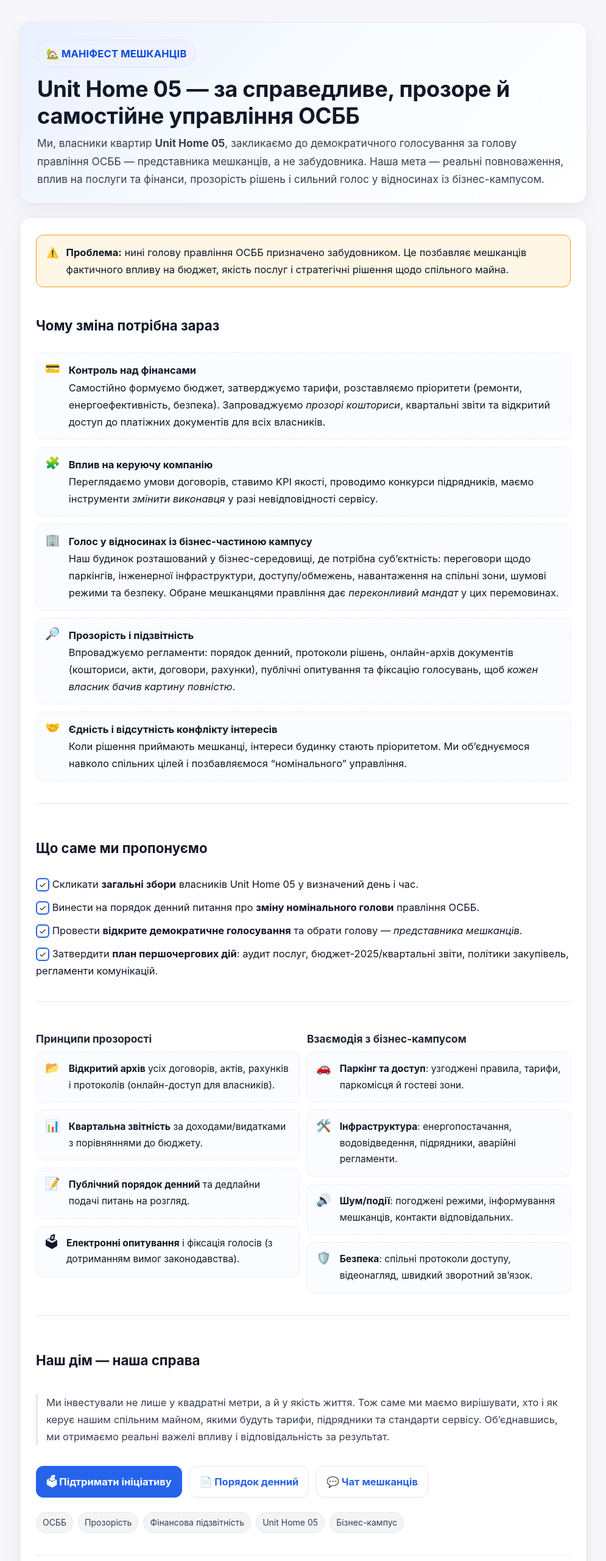
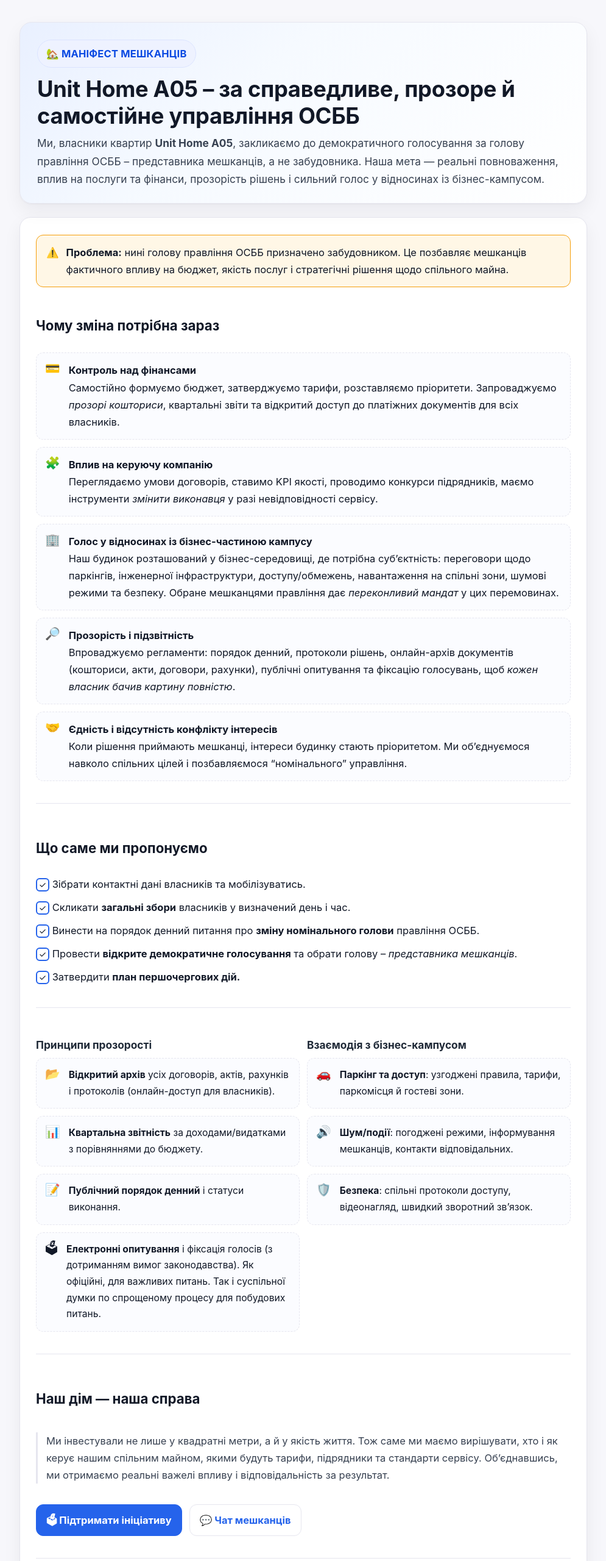
Before and after one commit to rtmlzrk/unit05, a plain HTML site: page index.html in a window 1280 px wide. Shown: the top 2560 px of the page at 61% size, without its empty margins (142-1137 px from the left). Drawn offline with Linux system fonts and the light colour scheme.

Commit message:
Update index.html

```diff
--- a/index.html
+++ b/index.html
@@ -3,7 +3,7 @@
 <head>
   <meta charset="utf-8" />
   <meta name="viewport" content="width=device-width, initial-scale=1, viewport-fit=cover" />
-  <title>Маніфест мешканців Unit Home 05 — ОСББ</title>
+  <title>Маніфест мешканців Unit Home А05</title>
   <style>
     :root{
       --bg:#f7f7fb;
@@ -121,9 +121,9 @@
     <!-- HERO / заголовок явно виділено -->
     <section class="hero">
       <span class="badge">🏡 МАНІФЕСТ МЕШКАНЦІВ</span>
-      <h1>Unit Home 05 — за справедливе, прозоре й самостійне управління ОСББ</h1>
+      <h1>Unit Home А05 – за справедливе, прозоре й самостійне управління ОСББ</h1>
       <p class="subtitle">
-        Ми, власники квартир <strong>Unit Home 05</strong>, закликаємо до демократичного голосування за голову правління ОСББ — представника мешканців, а не забудовника.
+        Ми, власники квартир <strong>Unit Home А05</strong>, закликаємо до демократичного голосування за голову правління ОСББ – представника мешканців, а не забудовника.
         Наша мета — реальні повноваження, вплив на послуги та фінанси, прозорість рішень і сильний голос у відносинах із бізнес-кампусом.
       </p>
     </section>
@@ -142,7 +142,7 @@
           <div class="icon">💳</div>
           <div>
             <strong>Контроль над фінансами</strong><br />
-            Самостійно формуємо бюджет, затверджуємо тарифи, розставляємо пріоритети (ремонти, енергоефективність, безпека).
+            Самостійно формуємо бюджет, затверджуємо тарифи, розставляємо пріоритети.
             Запроваджуємо <em>прозорі кошториси</em>, квартальні звіти та відкритий доступ до платіжних документів для всіх власників.
           </div>
         </li>
@@ -182,10 +182,11 @@
 
       <h2>Що саме ми пропонуємо</h2>
       <ul class="checklist">
-        <li><span class="check">✓</span> Скликати <strong>загальні збори</strong> власників Unit Home 05 у визначений день і час.</li>
+        <li><span class="check">✓</span> Зібрати контактні дані власників та мобілізуватись.</li>
+        <li><span class="check">✓</span> Скликати <strong>загальні збори</strong> власників у визначений день і час.</li>
         <li><span class="check">✓</span> Винести на порядок денний питання про <strong>зміну номінального голови</strong> правління ОСББ.</li>
-        <li><span class="check">✓</span> Провести <strong>відкрите демократичне голосування</strong> та обрати голову — <em>представника мешканців</em>.</li>
-        <li><span class="check">✓</span> Затвердити <strong>план першочергових дій</strong>: аудит послуг, бюджет-2025/квартальні звіти, політики закупівель, регламенти комунікацій.</li>
+        <li><span class="check">✓</span> Провести <strong>відкрите демократичне голосування</strong> та обрати голову – <em>представника мешканців</em>.</li>
+        <li><span class="check">✓</span> Затвердити <strong>план першочергових дій.</strong></li>
       </ul>
 
       <div class="divider"></div>
@@ -196,15 +197,14 @@
           <ul class="list small">
             <li class="item"><div class="icon">📂</div><div><strong>Відкритий архів</strong> усіх договорів, актів, рахунків і протоколів (онлайн-доступ для власників).</div></li>
             <li class="item"><div class="icon">📊</div><div><strong>Квартальна звітність</strong> за доходами/видатками з порівняннями до бюджету.</div></li>
-            <li class="item"><div class="icon">📝</div><div><strong>Публічний порядок денний</strong> та дедлайни подачі питань на розгляд.</div></li>
-            <li class="item"><div class="icon">🗳</div><div><strong>Електронні опитування</strong> і фіксація голосів (з дотриманням вимог законодавства).</div></li>
+            <li class="item"><div class="icon">📝</div><div><strong>Публічний порядок денний</strong> і статуси виконання.</div></li>
+            <li class="item"><div class="icon">🗳</div><div><strong>Електронні опитування</strong> і фіксація голосів (з дотриманням вимог законодавства). Як офіційні, для важливих питань. Так і суспільної думки по спрощеному процесу для побудових питань.</div></li>
           </ul>
         </div>
         <div>
           <h3>Взаємодія з бізнес-кампусом</h3>
           <ul class="list small">
             <li class="item"><div class="icon">🚗</div><div><strong>Паркінг та доступ</strong>: узгоджені правила, тарифи, паркомісця й гостеві зони.</div></li>
-            <li class="item"><div class="icon">🛠️</div><div><strong>Інфраструктура</strong>: енергопостачання, водовідведення, підрядники, аварійні регламенти.</div></li>
             <li class="item"><div class="icon">🔊</div><div><strong>Шум/події</strong>: погоджені режими, інформування мешканців, контакти відповідальних.</div></li>
             <li class="item"><div class="icon">🛡️</div><div><strong>Безпека</strong>: спільні протоколи доступу, відеонагляд, швидкий зворотний зв’язок.</div></li>
           </ul>
@@ -221,16 +221,7 @@
 
       <div class="cta">
         <a class="btn btn-primary" href="#" title="Долучитися до голосування">🗳 Підтримати ініціативу</a>
-        <a class="btn btn-ghost" href="#" title="Переглянути порядок денний">📄 Порядок денний</a>
         <a class="btn btn-ghost" href="#" title="Долучитися до чату мешканців">💬 Чат мешканців</a>
-      </div>
-
-      <div class="tagbar">
-        <span class="tag">ОСББ</span>
-        <span class="tag">Прозорість</span>
-        <span class="tag">Фінансова підзвітність</span>
-        <span class="tag">Unit Home 05</span>
-        <span class="tag">Бізнес-кампус</span>
       </div>
 
       <div class="divider"></div>
@@ -248,20 +239,34 @@
           <div class="icon">🕒</div>
           <div>
             <strong>Що зміниться відразу?</strong><br />
-            Запустимо аудит договорів і витрат, оновимо бюджет, встановимо правила взаємодії з керуючою компанією, відкриємо доступ до документів.
+            Запустимо аудит договорів і витрат, встановимо правила взаємодії з керуючою компанією.
+          </div>
+        </li>
+        <li class="item">
+          <div class="icon">🕒</div>
+          <div>
+            <strong>Чи буде заміна керуючої компанії?</strong><br />
+            Мети заміни керуючої компанії немає. Наша мета це зміна відношення до мешканців, покращення якості послуг, та вплив на стратегічні питання.
+          </div>
+        </li>
+        <li class="item">
+          <div class="icon">🕒</div>
+          <div>
+            <strong>Чи не нашкодить це відношенням з бізнес-частиною?</strong><br />
+            Всі сторони зацікавлені співіснувати у мирі та злагоді допомагаючи один одному. Питання стоїть у субʼєктності нашого будинку, захисту наших інтересів та покращені якості послуг.
           </div>
         </li>
         <li class="item">
           <div class="icon">👥</div>
           <div>
             <strong>Як долучитись?</strong><br />
-            Прийти на збори, проголосувати, подати пропозиції до порядку денного, вступити до робочих груп (фінанси, інфраструктура, комунікації).
+            Надати свої контакти для звʼязку. У визначений час проголосувати, подати пропозиції до порядку денного, вступити до робочих груп за бажанням.
           </div>
         </li>
       </ul>
 
       <p class="foot">
-        Замініть посилання у кнопках на ваші (реєстраційна форма, порядок денний, чат ОСББ). За потреби можу зробити коротку версію для Telegram/оголошень.
+        Unit Home A05 – 2025
       </p>
     </section>
   </main>
```
